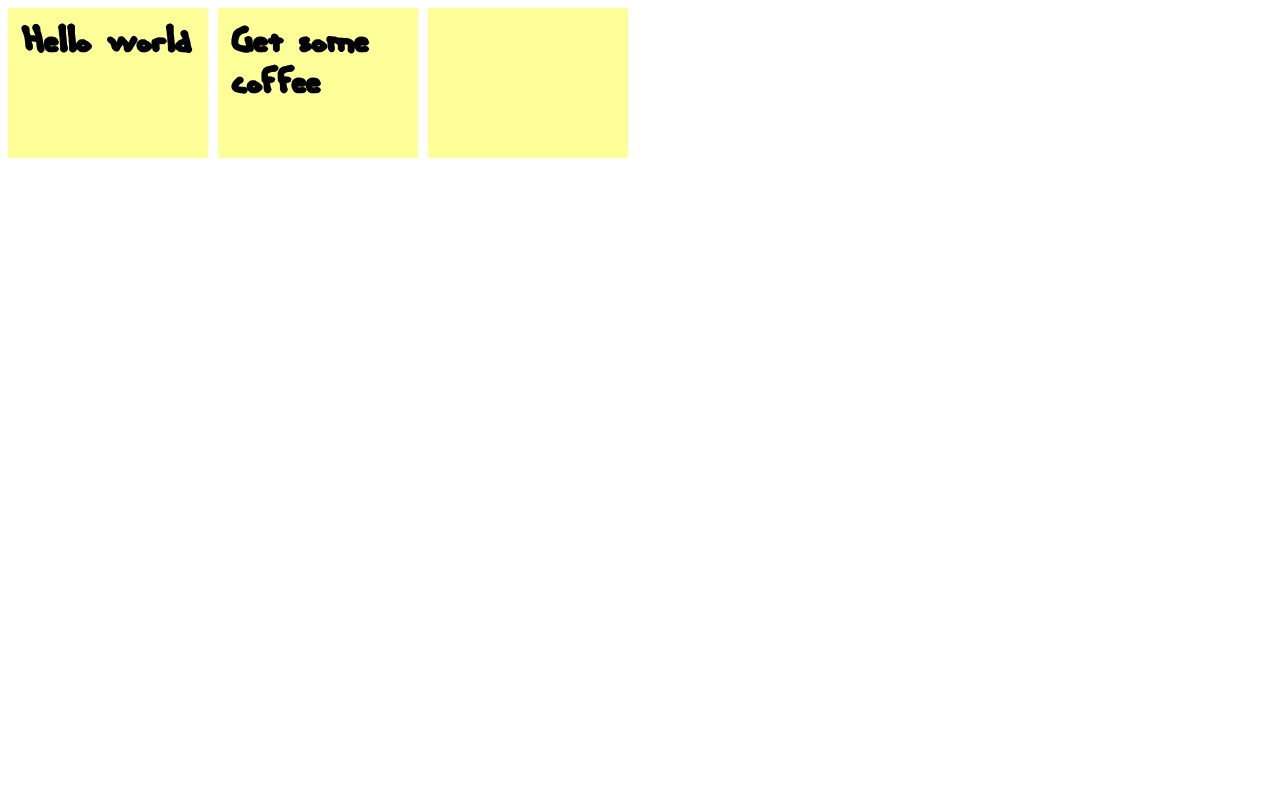
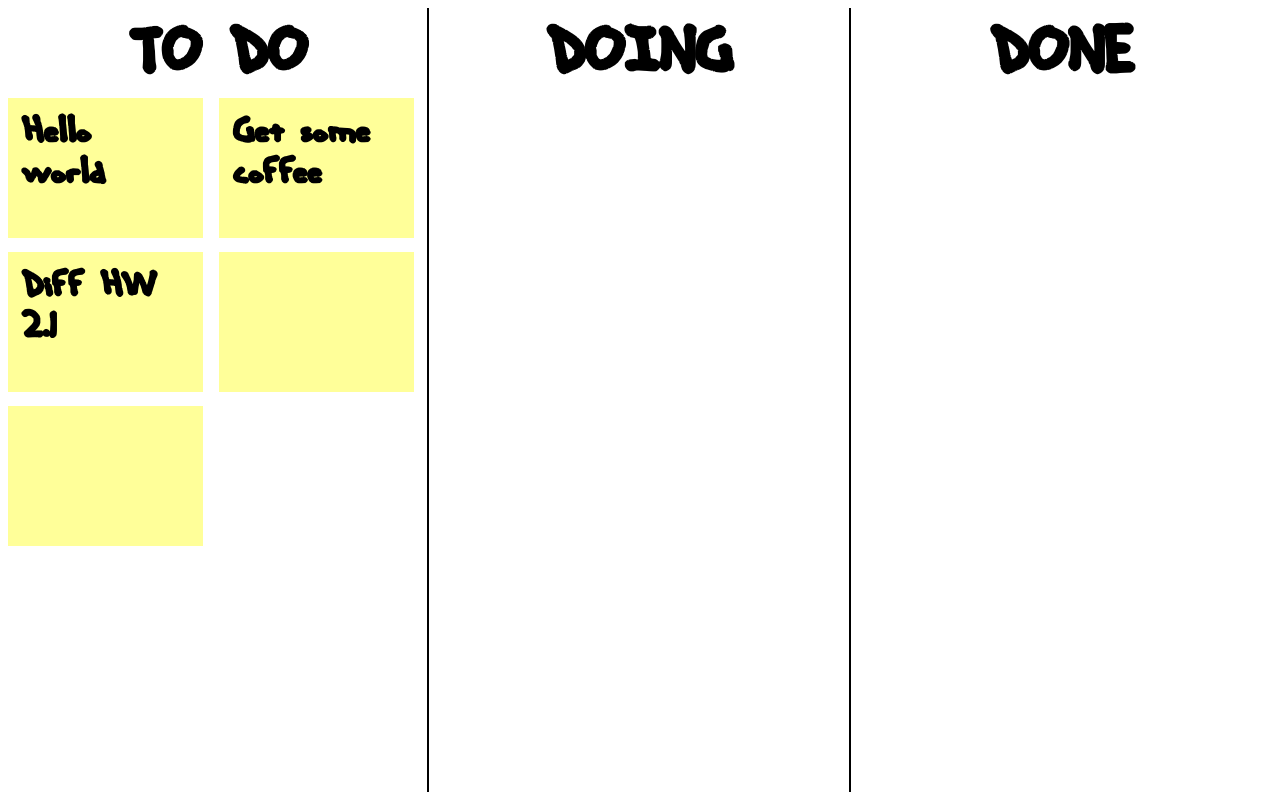
Before and after one commit to daniiltsioma/kanban, a plain HTML site: page index.html in a window 1280 px wide. Drawn offline with Linux system fonts and the light colour scheme.

Commit message:
added columns

```diff
--- a/index.html
+++ b/index.html
@@ -7,10 +7,21 @@
         <title>Kanban</title>
     </head>
     <body>
-        <div class="cards-wrapper">
-            <textarea class="card">Hello world</textarea>
-            <textarea class="card">Get some coffee</textarea>
-            <textarea class="card"></textarea>
+        <div class="grid">
+            <div class="column">
+                <h2>TO DO</h2>
+                <textarea class="card">Hello world</textarea>
+                <textarea class="card">Get some coffee</textarea>
+                <textarea class="card">Diff HW 2.1</textarea>
+                <textarea class="card"></textarea>
+                <textarea class="card"></textarea>
+            </div>
+            <div class="column">
+                <h2>DOING</h2>
+            </div>
+            <div class="column">
+                <h2>DONE</h2>
+            </div>
         </div>
         <script src="main.js"></script>
     </body>
--- a/style.css
+++ b/style.css
@@ -11,19 +11,37 @@ body {
     font-family: "Hand me down";
 }
 
+.grid {
+    display: grid;
+    grid-template-columns: repeat(3, 1fr);
+    grid-template-rows: calc(100vh - 16px);
+}
+
+.column:not(:last-child) {
+    border-right: 2px solid #000;
+}
+
+.column h2 {
+    text-align: center;
+    font-size: 70px;
+    line-height: 60px;
+    margin: 15px 0;
+}
+
 .cards-wrapper {
     display: flex;
     align-items: flex-start;
 }
 
 .card {
-    width: 200px;
-    height: 150px;
+    width: 195px;
+    height: 140px;
     background-color: #ffff99;
     border: 8px solid transparent;
     font-family: "Hand me down";
     font-weight: bold;
     margin-right: 10px;
+    margin-bottom: 10px;
     resize: none;
     pointer-events: none;
     padding: 5px;
```
